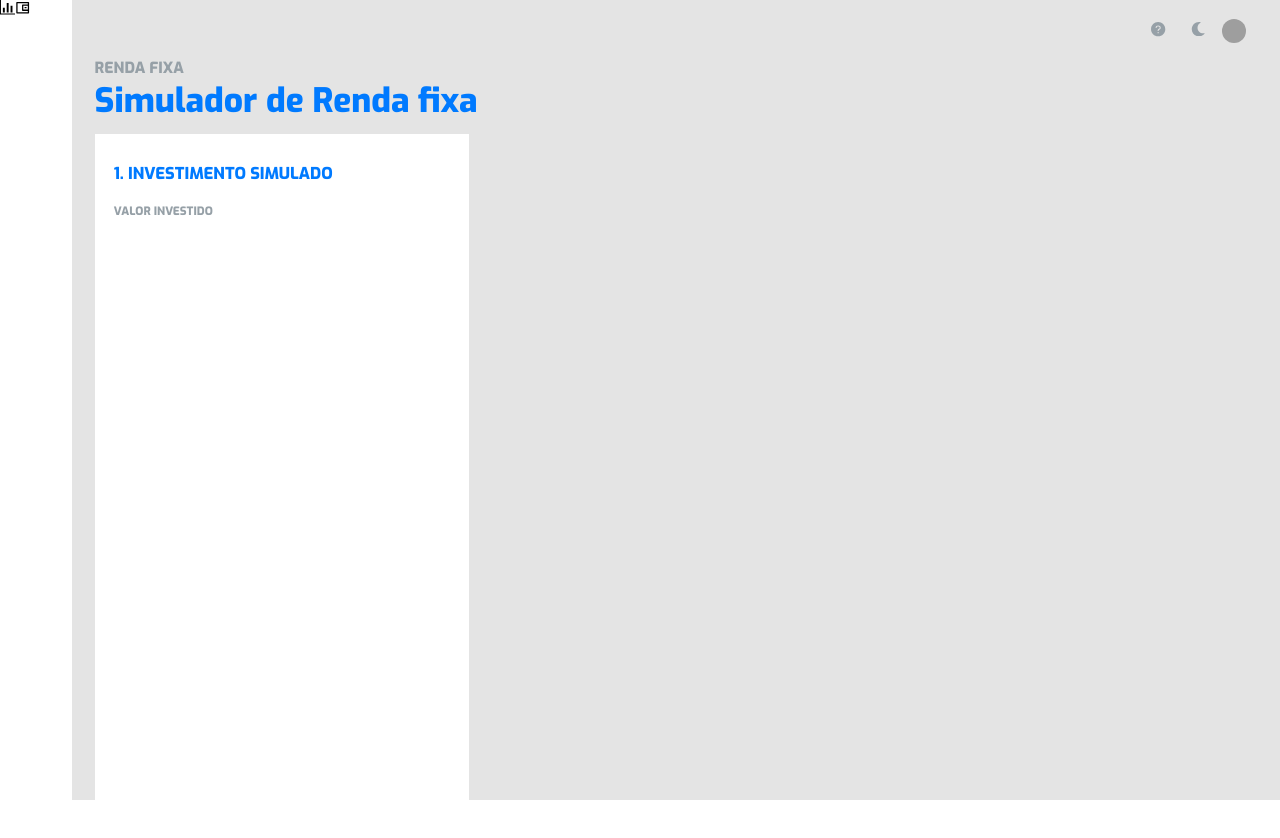
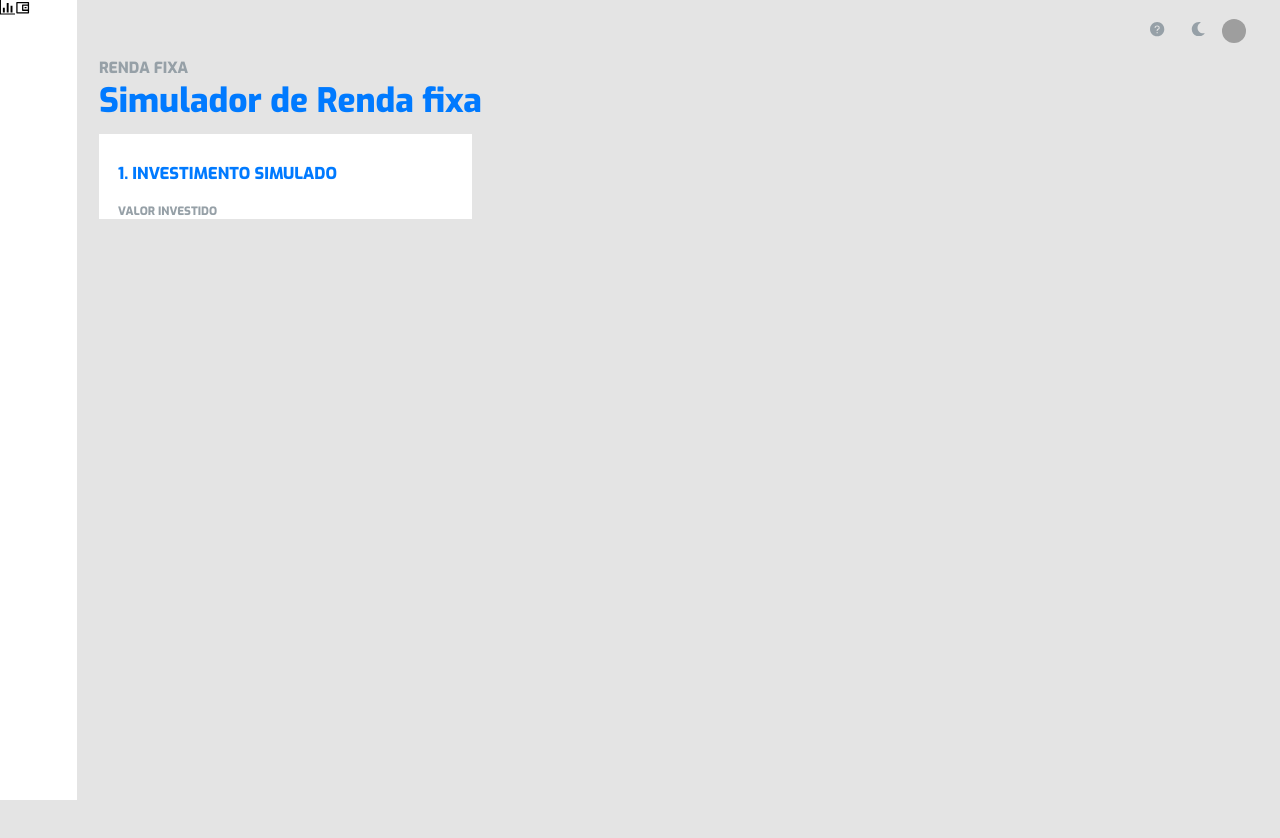
Before and after one commit to TalesFB/Simulador-CarteiraGlobal, a React (Create React App) app: page / in a window 1280 px wide. Shown: the top 838 px of the page. After the commit the page ends 800 px from the top, so only its background shows below. Built offline with nearby package versions, Linux system fonts and the light colour scheme; grey boxes are pictures that could not be loaded.

Commit message:
alterações dia 05/02

```diff
--- a/src/assets/styles/global.css
+++ b/src/assets/styles/global.css
@@ -24,12 +24,30 @@ body,
 }
 
 body {
-  background: var();
+  background-color: var(--color-background);
 }
 
 body,
 input,
 button,
 textarea {
-  font: 500 1.6rem Poppins;
+  font: 500 1.6rem Exo;
 }
+
+/* personalizar a barra em geral, aqui estou definindo 10px de largura para a barra vertical
+e 10px de altura para a barra horizontal */
+::-webkit-scrollbar {
+  width: 10px;
+  height: 10px;
+}
+
+/* aqui é para personalizar o fundo da barra, neste caso estou colocando um fundo cinza escuro*/
+::-webkit-scrollbar-track {
+  background: var(--color-title-grey);
+}
+
+/* aqui é a alça da barra, que demonstra a altura que você está na página
+  estou colocando uma cor azul clara nela*/
+::-webkit-scrollbar-thumb {
+  background: var(--color-primary);
+}
--- a/src/components/SideBar/styles.css
+++ b/src/components/SideBar/styles.css
@@ -1,4 +1,5 @@
 #page-landing .sidebar {
+  position: fixed;
   height: 100vh;
   width: 8rem;
   display: block;
--- a/src/pages/Simulador.jsx
+++ b/src/pages/Simulador.jsx
@@ -14,7 +14,7 @@ function Simulador() {
       <div id="main">
         <Topbar />
         <Header />
-        <div id="graphs">
+        <div id="charts">
           <div className="values">
             <h1>1. INVESTIMENTO SIMULADO</h1>
             <h3>VALOR INVESTIDO</h3>
--- a/src/pages/styles.css
+++ b/src/pages/styles.css
@@ -1,28 +1,28 @@
 #page-landing {
   display: flex;
   height: 100vh;
-  background-color: var(--color-background);
 }
 
 #main {
-  width: 100%;
+  margin-left: 8rem;
+  width: calc(100% - 8rem);
 }
 
-#graphs {
-  height: 90%;
+#charts {
+  /* height: 77%; */
   width: 31%;
   margin: 1.2rem 0 2rem 2.3rem;
   background-color: var(--color-base);
 }
 
-#graphs .values h1 {
+#charts .values h1 {
   padding-top: 3rem;
   margin: 0 1rem 0 2rem;
   font: 800 1.7rem Exo;
   color: var(--color-primary);
 }
 
-#graphs .values h3 {
+#charts .values h3 {
   margin: 2rem 1rem 0 2rem;
   font: 800 1.2rem Exo;
   color: var(--color-title-grey);
```
Also changed, not shown: 1 other file (tests, documents, lock files or other folders).
